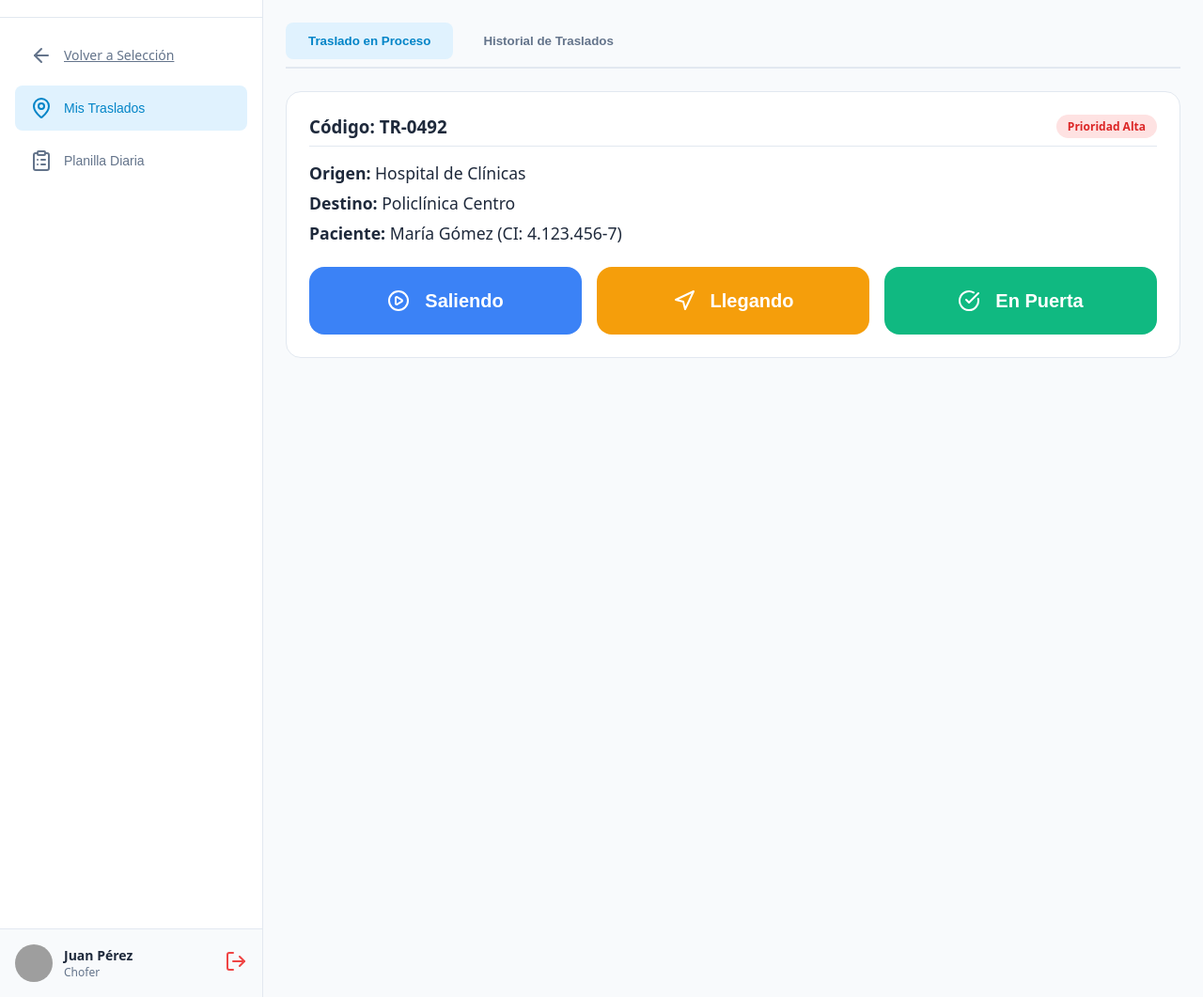
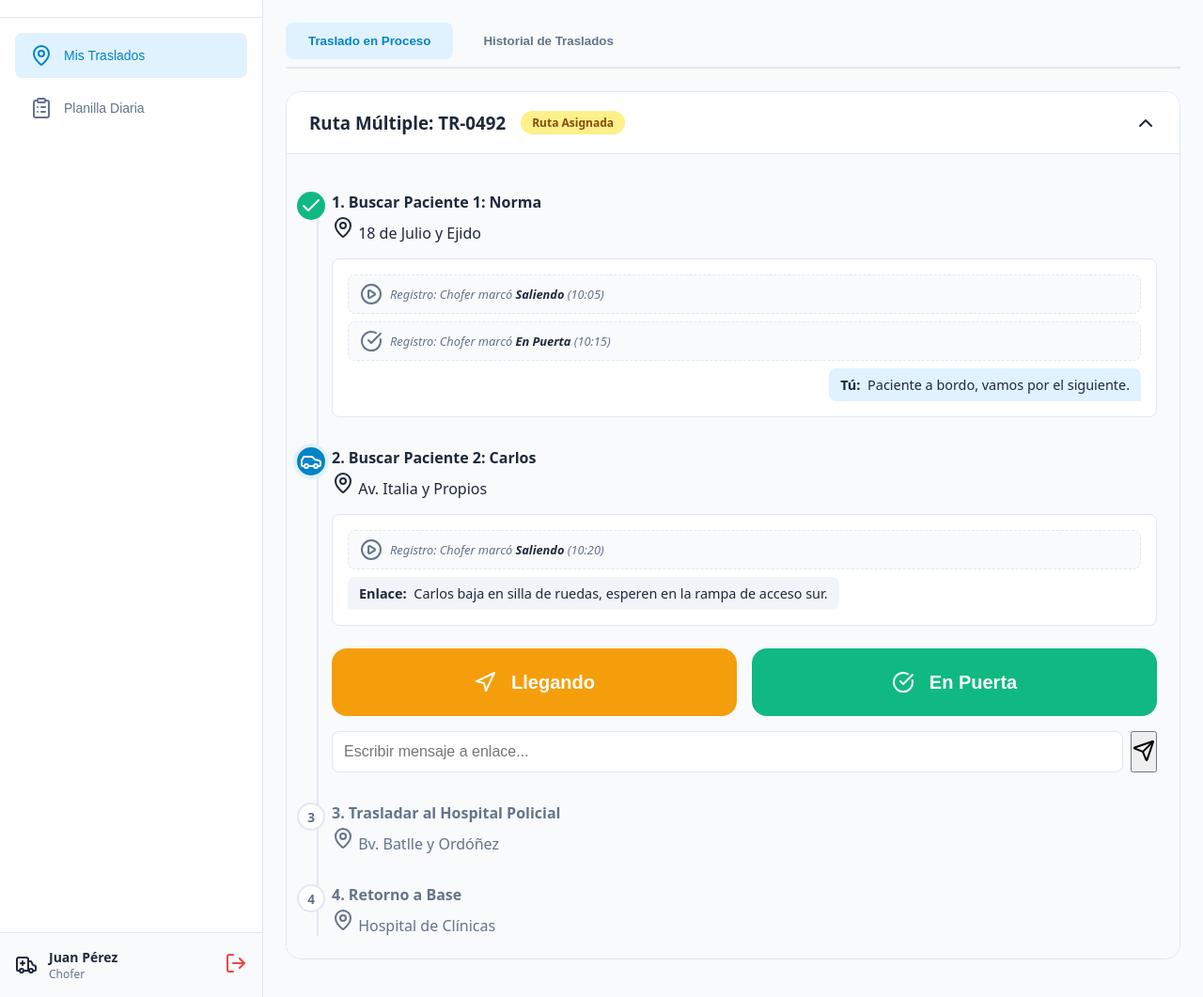
Before and after one commit to orientalsystem4/SIGSM, a PHP site: page /moduloAmbulancias/Vista/choferes.html in a window 1280 px wide. Shown: the part 60-1121 px from the top of the page at 94% size. Run offline with PHP 8.4, Linux system fonts and the light colour scheme; grey boxes are pictures that could not be loaded.

Commit message:
feat: Se reconceptualiza ventana de comunicacion

```diff
--- a/moduloAmbulancias/Vista/assets/css/choferes.css
+++ b/moduloAmbulancias/Vista/assets/css/choferes.css
@@ -111,3 +111,160 @@
         flex-direction: row; /* En tablet/PC los botones gigantes van uno al lado del otro */
     }
 }
+/* --- ACORDEONES --- */
+.card-traslado {
+    background: var(--card-bg);
+    border-radius: 1rem;
+    box-shadow: var(--shadow-sm);
+    border: 1px solid var(--border-color);
+    margin-bottom: 1rem;
+    overflow: hidden;
+}
+
+.accordion-header {
+    display: flex;
+    justify-content: space-between;
+    align-items: center;
+    padding: 1.25rem 1.5rem;
+    cursor: pointer;
+    background-color: var(--card-bg);
+    transition: background-color 0.2s;
+}
+
+.accordion-header:hover { background-color: var(--bg-color); }
+.header-info { display: flex; align-items: center; gap: 1rem; }
+.accordion-icon { transition: transform 0.3s ease; }
+
+.accordion-content {
+    max-height: 0;
+    overflow: hidden;
+    transition: max-height 0.4s ease-out, padding 0.4s ease-out;
+    padding: 0 1.5rem;
+    background-color: var(--bg-color);
+}
+
+.accordion-content.open {
+    max-height: 1000px; /* Suficiente para que se despliegue */
+    padding: 1.5rem;
+    border-top: 1px solid var(--border-color);
+}
+
+/* --- CHAT --- */
+.chat-container {
+    display: flex;
+    flex-direction: column;
+    gap: 0.5rem;
+    margin: 1rem 0;
+    padding: 1rem;
+    background: var(--card-bg);
+    border-radius: 0.5rem;
+    border: 1px solid var(--border-color);
+}
+
+.chat-message {
+    padding: 0.5rem 0.75rem;
+    border-radius: 0.5rem;
+    font-size: 0.9rem;
+    max-width: 85%;
+}
+
+.chat-author { font-weight: bold; margin-right: 0.25rem; }
+.received { background-color: #f1f5f9; align-self: flex-start; border-bottom-left-radius: 0; }
+.sent { background-color: var(--primary-light); color: var(--primary-hover); align-self: flex-end; border-bottom-right-radius: 0; }
+/* --- LINEA DE TIEMPO (TIMELINE) --- */
+.timeline {
+    position: relative;
+    padding-left: 1.5rem;
+    margin-top: 1rem;
+}
+
+/* La línea conectora */
+.timeline::before {
+    content: '';
+    position: absolute;
+    left: 0.5rem;
+    top: 0;
+    bottom: 0;
+    width: 2px;
+    background-color: var(--border-color);
+}
+
+.timeline-step {
+    position: relative;
+    margin-bottom: 2rem;
+}
+
+.timeline-step:last-child {
+    margin-bottom: 0;
+}
+
+/* El círculo del hito */
+.step-marker {
+    position: absolute;
+    left: -2.3rem;
+    width: 30px;
+    height: 30px;
+    border-radius: 50%;
+    background-color: var(--card-bg);
+    border: 2px solid var(--border-color);
+    display: flex;
+    align-items: center;
+    justify-content: center;
+    font-weight: bold;
+    font-size: 0.85rem;
+    color: var(--text-muted);
+    z-index: 1;
+}
+
+.timeline-step.completed .step-marker {
+    background-color: #10b981;
+    border-color: #10b981;
+    color: white;
+}
+
+.timeline-step.active .step-marker {
+    background-color: var(--primary);
+    border-color: var(--primary);
+    color: white;
+    box-shadow: 0 0 0 4px var(--primary-light);
+}
+
+.step-content h4 {
+    margin-bottom: 0.25rem;
+    color: var(--text-main);
+}
+
+.timeline-step.pending .step-content h4,
+.timeline-step.pending .step-content p {
+    color: var(--text-muted);
+}
+
+/* Sistema de mensajes en el chat (Automáticos de los botones) */
+.chat-message.system {
+    background-color: #f8fafc;
+    border: 1px dashed var(--border-color);
+    color: var(--text-muted);
+    font-style: italic;
+    display: flex;
+    align-items: center;
+    gap: 0.5rem;
+    font-size: 0.8rem;
+    align-self: center; /* Centrado en el contenedor de chat */
+    width: 100%;
+    max-width: 100%;
+}
+
+.chat-message.system strong {
+    color: var(--text-main);
+}
+
+.chat-input-wrapper {
+    display: flex;
+    gap: 0.5rem;
+}
+
+.mb-1 { margin-bottom: 0.5rem; }
+.mb-2 { margin-bottom: 1rem; }
+.urgencia-media { background: #fef08a; color: #854d0e; }
+.btn-outline { background: transparent; border: 1px solid var(--border-color); padding: 0.75rem; border-radius: 0.5rem; cursor: pointer; transition: 0.2s; }
+.btn-outline:hover { background: var(--bg-color); }
--- a/moduloAmbulancias/Vista/assets/js/choferes.js
+++ b/moduloAmbulancias/Vista/assets/js/choferes.js
@@ -43,3 +43,16 @@ document.addEventListener("DOMContentLoaded", () => {
         });
     });
 });
+// Función Global para abrir/cerrar Acordeones
+window.toggleAccordion = function(headerElement) {
+    const content = headerElement.nextElementSibling;
+    const icon = headerElement.querySelector('.accordion-icon');
+
+    content.classList.toggle('open');
+
+    if(content.classList.contains('open')) {
+        icon.style.transform = "rotate(180deg)";
+    } else {
+        icon.style.transform = "rotate(0deg)";
+    }
+};
--- a/moduloAmbulancias/Vista/choferes.html
+++ b/moduloAmbulancias/Vista/choferes.html
@@ -20,9 +20,6 @@
             </div>
 
             <nav class="sidebar-nav">
-                <a href="bifurcacion.html" class="nav-btn">
-                    <i data-lucide="arrow-left" class="icon-sm"></i> Volver a Selección
-                </a>
                 <button class="nav-btn active" data-target="seccion-traslados">
                     <i data-lucide="map-pin" class="icon-sm"></i> Mis Traslados
                 </button>
@@ -32,7 +29,7 @@
             </nav>
 
             <div class="sidebar-profile">
-                <img src="assets/img/chofer_avatar.png" alt="Avatar" class="profile-avatar">
+              <i data-lucide="ambulance"></i>
                 <div class="profile-info">
                     <span class="profile-name" id="user-name">Juan Pérez</span>
                     <span class="profile-role">Chofer</span>
@@ -53,47 +50,149 @@
 
             <section class="content-wrapper">
 
+                                <!-- SECCIÓN 1: TRASLADOS -->
                 <div id="seccion-traslados" class="view-section active">
                     <div class="tabs-container">
                         <button class="tab-btn active" data-tab="tab-proceso">Traslado en Proceso</button>
                         <button class="tab-btn" data-tab="tab-historial">Historial de Traslados</button>
                     </div>
 
+                    <!-- Traslado en Proceso (Hoja de Ruta Compleja) -->
                     <div id="tab-proceso" class="tab-content active">
-                        <div class="card-traslado-activo">
-                            <div class="traslado-header">
-                                <h3>Código: TR-0492</h3>
-                                <span class="badge urgencia-alta">Prioridad Alta</span>
-                            </div>
-                            <div class="traslado-body">
-                                <p><strong>Origen:</strong> Hospital de Clínicas</p>
-                                <p><strong>Destino:</strong> Policlínica Centro</p>
-                                <p><strong>Paciente:</strong> María Gómez (CI: 4.123.456-7)</p>
+                        <div class="card-traslado">
+                            <div class="accordion-header" onclick="toggleAccordion(this)">
+                                <div class="header-info">
+                                    <h3>Ruta Múltiple: TR-0492</h3>
+                                    <span class="badge urgencia-media">Ruta Asignada</span>
+                                </div>
+                                <i data-lucide="chevron-down" class="accordion-icon" style="transform: rotate(180deg);"></i>
                             </div>
 
-                            <div class="acciones-conduccion">
-                                <button class="btn-gigante btn-saliendo">
-                                    <i data-lucide="play-circle"></i> Saliendo
-                                </button>
-                                <button class="btn-gigante btn-llegando">
-                                    <i data-lucide="navigation"></i> Llegando
-                                </button>
-                                <button class="btn-gigante btn-puerta">
-                                    <i data-lucide="check-circle"></i> En Puerta
-                                </button>
+                            <div class="accordion-content open">
+                                <div class="timeline">
+
+                                    <!-- HITO 1: Completado -->
+                                    <div class="timeline-step completed">
+                                        <div class="step-marker"><i data-lucide="check"></i></div>
+                                        <div class="step-content">
+                                            <h4>1. Buscar Paciente 1: Norma</h4>
+                                            <p class="text-muted"><i data-lucide="map-pin" class="icon-sm"></i> 18 de Julio y Ejido</p>
+
+                                            <div class="chat-container">
+                                                <div class="chat-message system">
+                                                    <i data-lucide="play-circle" class="icon-sm"></i> <span>Registro: Chofer marcó <strong>Saliendo</strong> (10:05)</span>
+                                                </div>
+                                                <div class="chat-message system">
+                                                    <i data-lucide="check-circle" class="icon-sm"></i> <span>Registro: Chofer marcó <strong>En Puerta</strong> (10:15)</span>
+                                                </div>
+                                                <div class="chat-message sent">
+                                                    <span class="chat-author">Tú:</span> Paciente a bordo, vamos por el siguiente.
+                                                </div>
+                                            </div>
+                                        </div>
+                                    </div>
+
+                                    <!-- HITO 2: ACTIVO (Acá están los botones) -->
+                                    <div class="timeline-step active">
+                                        <div class="step-marker"><i data-lucide="car"></i></div>
+                                        <div class="step-content">
+                                            <h4>2. Buscar Paciente 2: Carlos</h4>
+                                            <p class="text-muted"><i data-lucide="map-pin" class="icon-sm"></i> Av. Italia y Propios</p>
+
+                                            <div class="chat-container">
+                                                <div class="chat-message system">
+                                                    <i data-lucide="play-circle" class="icon-sm"></i> <span>Registro: Chofer marcó <strong>Saliendo</strong> (10:20)</span>
+                                                </div>
+                                                <div class="chat-message received">
+                                                    <span class="chat-author">Enlace:</span> Carlos baja en silla de ruedas, esperen en la rampa de acceso sur.
+                                                </div>
+                                            </div>
+
+                                            <!-- Botones Gigantes de Acción Rápida para el Hito Actual -->
+                                            <div class="acciones-conduccion">
+                                                <button class="btn-gigante btn-llegando"><i data-lucide="navigation"></i> Llegando</button>
+                                                <button class="btn-gigante btn-puerta"><i data-lucide="check-circle"></i> En Puerta</button>
+                                            </div>
+
+                                            <!-- Input de chat manual -->
+                                            <div class="chat-input-wrapper mt-2">
+                                                <input type="text" class="form-input" placeholder="Escribir mensaje a enlace...">
+                                                <button class="btn-primary" style="width: auto; margin-top: 0;"><i data-lucide="send"></i></button>
+                                            </div>
+                                        </div>
+                                    </div>
+
+                                    <!-- HITO 3: Pendiente -->
+                                    <div class="timeline-step pending">
+                                        <div class="step-marker">3</div>
+                                        <div class="step-content">
+                                            <h4>3. Trasladar al Hospital Policial</h4>
+                                            <p class="text-muted"><i data-lucide="map-pin" class="icon-sm"></i> Bv. Batlle y Ordóñez</p>
+                                        </div>
+                                    </div>
+
+                                    <!-- HITO 4: Pendiente -->
+                                    <div class="timeline-step pending">
+                                        <div class="step-marker">4</div>
+                                        <div class="step-content">
+                                            <h4>4. Retorno a Base</h4>
+                                            <p class="text-muted"><i data-lucide="map-pin" class="icon-sm"></i> Hospital de Clínicas</p>
+                                        </div>
+                                    </div>
+
+                                </div>
                             </div>
                         </div>
                     </div>
 
+                    <!-- Historial de Traslados (Más robusto) -->
                     <div id="tab-historial" class="tab-content hidden">
-                        <div class="card-historial">
-                            <h4>TR-0491</h4>
-                            <p>Destino: Sanatorio Mautone - <span class="text-success">Completado (10:30 AM)</span></p>
+
+                        <!-- Historial 1 -->
+                        <div class="card-traslado">
+                            <div class="accordion-header" onclick="toggleAccordion(this)">
+                                <div class="header-info">
+                                    <h4>TR-0490 - Alta Complejidad</h4>
+                                    <span class="text-success" style="font-weight: bold; font-size: 0.85rem;">Finalizado (08:30)</span>
+                                </div>
+                                <i data-lucide="chevron-down" class="accordion-icon"></i>
+                            </div>
+                            <div class="accordion-content">
+                                <div class="timeline">
+                                    <div class="timeline-step completed">
+                                        <div class="step-marker"><i data-lucide="check"></i></div>
+                                        <div class="step-content">
+                                            <h4>1. Buscar Paciente: Juan</h4>
+                                            <div class="chat-message system mb-1"><i data-lucide="check-circle" class="icon-sm"></i> <span>En Puerta (07:15)</span></div>
+                                        </div>
+                                    </div>
+                                    <div class="timeline-step completed">
+                                        <div class="step-marker"><i data-lucide="check"></i></div>
+                                        <div class="step-content">
+                                            <h4>2. Ingreso a block CTI</h4>
+                                            <div class="chat-message received mb-1"><span class="chat-author">Enlace:</span> Cama liberada, pueden ingresar.</div>
+                                            <div class="chat-message system"><i data-lucide="check-circle" class="icon-sm"></i> <span>En Puerta (07:45)</span></div>
+                                        </div>
+                                    </div>
+                                </div>
+                            </div>
                         </div>
-                        <div class="card-historial">
-                            <h4>TR-0490</h4>
-                            <p>Destino: Hospital Maciel - <span class="text-success">Completado (08:15 AM)</span></p>
+
+                        <!-- Historial 2 -->
+                        <div class="card-traslado">
+                            <div class="accordion-header" onclick="toggleAccordion(this)">
+                                <div class="header-info">
+                                    <h4>TR-0485 - Estudios Imagenológicos</h4>
+                                    <span class="text-success" style="font-weight: bold; font-size: 0.85rem;">Finalizado (Ayer)</span>
+                                </div>
+                                <i data-lucide="chevron-down" class="accordion-icon"></i>
+                            </div>
+                            <div class="accordion-content">
+                                <p class="text-muted mb-2">Ruta de 4 pacientes a Sanatorio Mautone y retorno.</p>
+                                <button class="btn-outline w-100"><i data-lucide="file-text"></i> Ver detalles de ruta</button>
+                            </div>
                         </div>
+
                     </div>
                 </div>
 
```
Also changed, not shown: serviciosComunes/vistaGeneral/assets/css/bifurcacion.css (+20 -0 lines), serviciosComunes/vistaGeneral/bifurcacion.html (+6 -2 lines), 1 other file.
